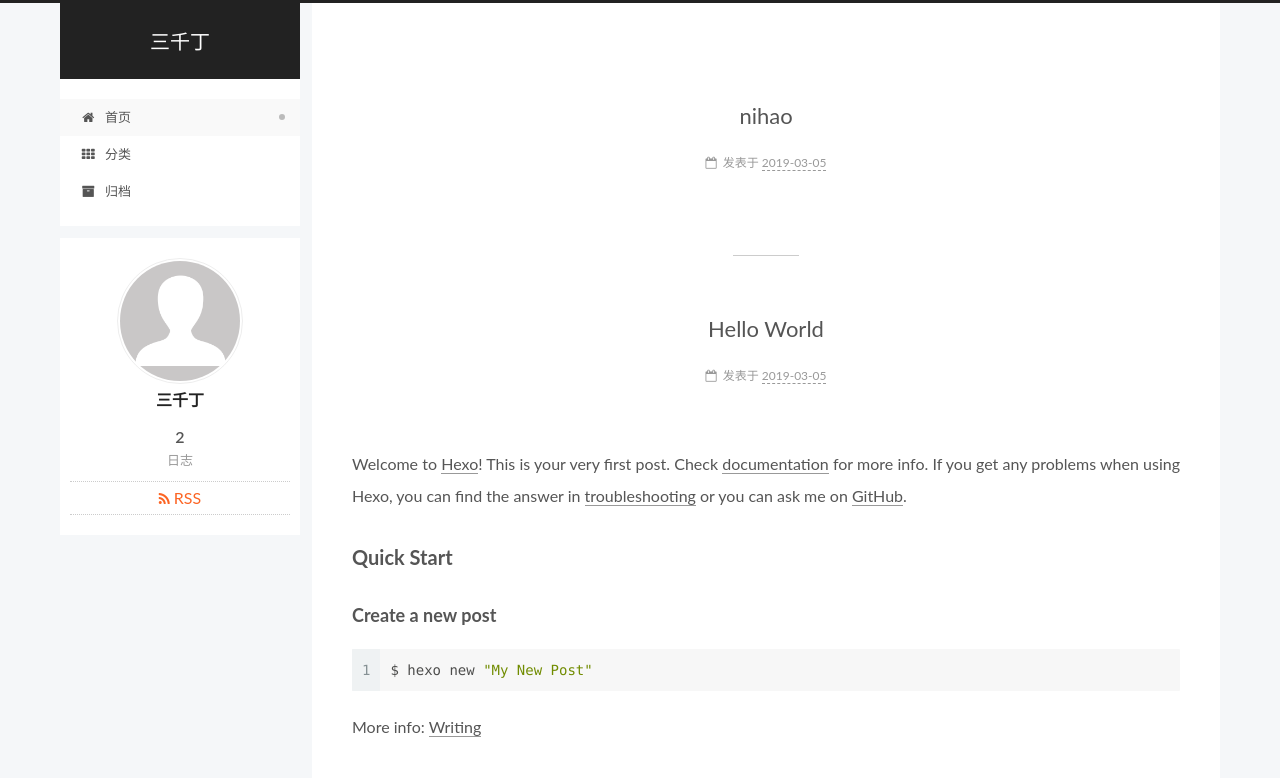
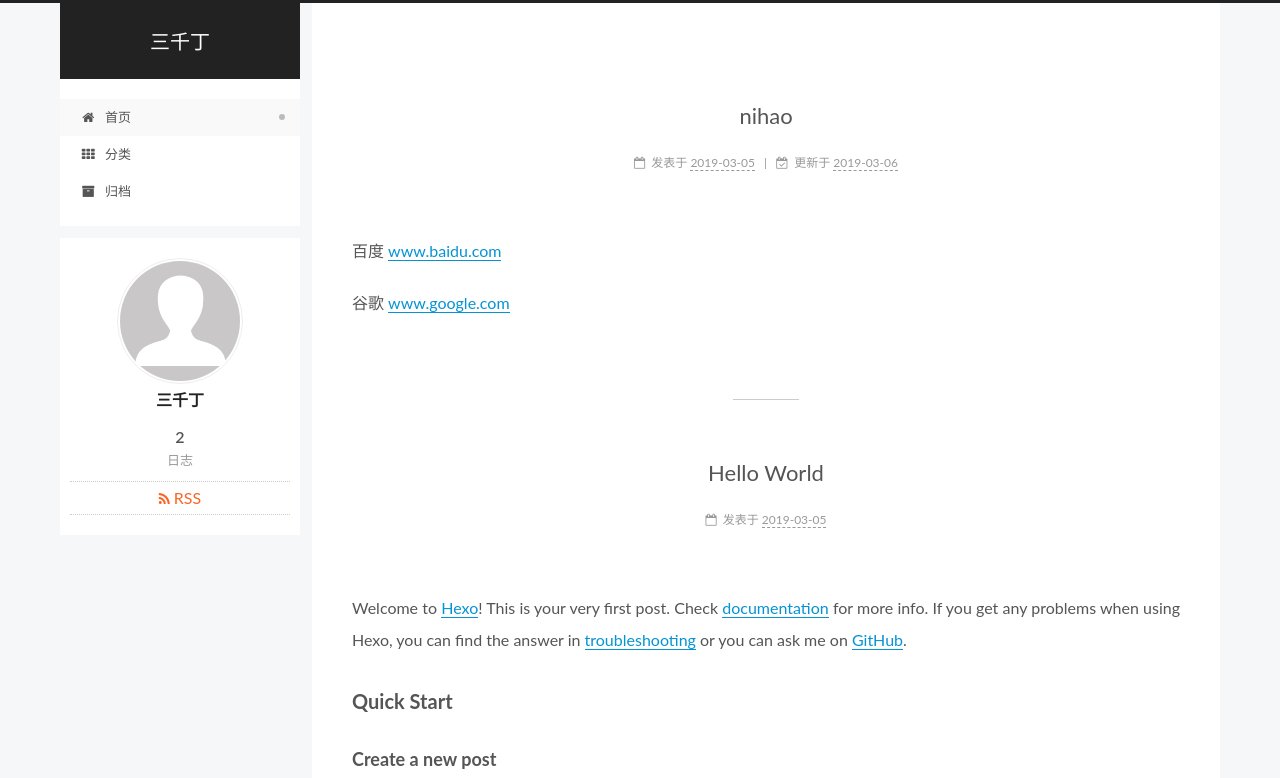
Before and after one commit to shenerJ/shenerJ.github.io, a plain HTML site: page index.html in a window 1280 px wide. Shown: the top 778 px of the page. Drawn offline with Linux system fonts and the light colour scheme.

Commit message:
Site updated: 2019-03-06 11:03:28

```diff
--- a/css/main.css
+++ b/css/main.css
@@ -1815,6 +1815,16 @@ pre .javascript .function {
 .rtl.post-title {
   font-family: UKIJ Ekran;
 }
+.post-body p a {
+  color: #0593d3;
+  border-bottom: none;
+  border-bottom: 1px solid #0593d3;
+}
+.post-body p a:hover {
+  color: #fc6423;
+  border-bottom: none;
+  border-bottom: 1px solid #fc6423;
+}
 .sidebar {
   position: fixed;
   right: 0;
@@ -2002,7 +2012,7 @@ pre .javascript .function {
   width: 4px;
   height: 4px;
   border-radius: 50%;
-  background: #287d87;
+  background: #ffc82e;
 }
 .links-of-blogroll {
   font-size: 13px;
--- a/index.html
+++ b/index.html
@@ -353,6 +353,22 @@
 
 
 
+
+
+
+
+                <span class="post-meta-divider">|</span>
+
+
+                <span class="post-meta-item-icon">
+                  <i class="fa fa-calendar-check-o"></i>
+                </span>
+
+                  <span class="post-meta-item-text">更新于</span>
+
+                <time title="修改时间：2019-03-06 10:53:56" itemprop="dateModified" datetime="2019-03-06T10:53:56+08:00">2019-03-06</time>
+
+
           </span>
 
 
@@ -386,6 +402,8 @@
 
 
 
+            <p>百度 <a href="http://www.baidu.com" target="_blank" rel="noopener">www.baidu.com</a></p>
+<p>谷歌 <a href="http://www.google.com" target="_blank" rel="noopener">www.google.com</a></p>
 
 
 
```
Also changed, not shown: 2019/03/05/nihao/index.html (+23 -2 lines), atom.xml (+10 -2 lines).
